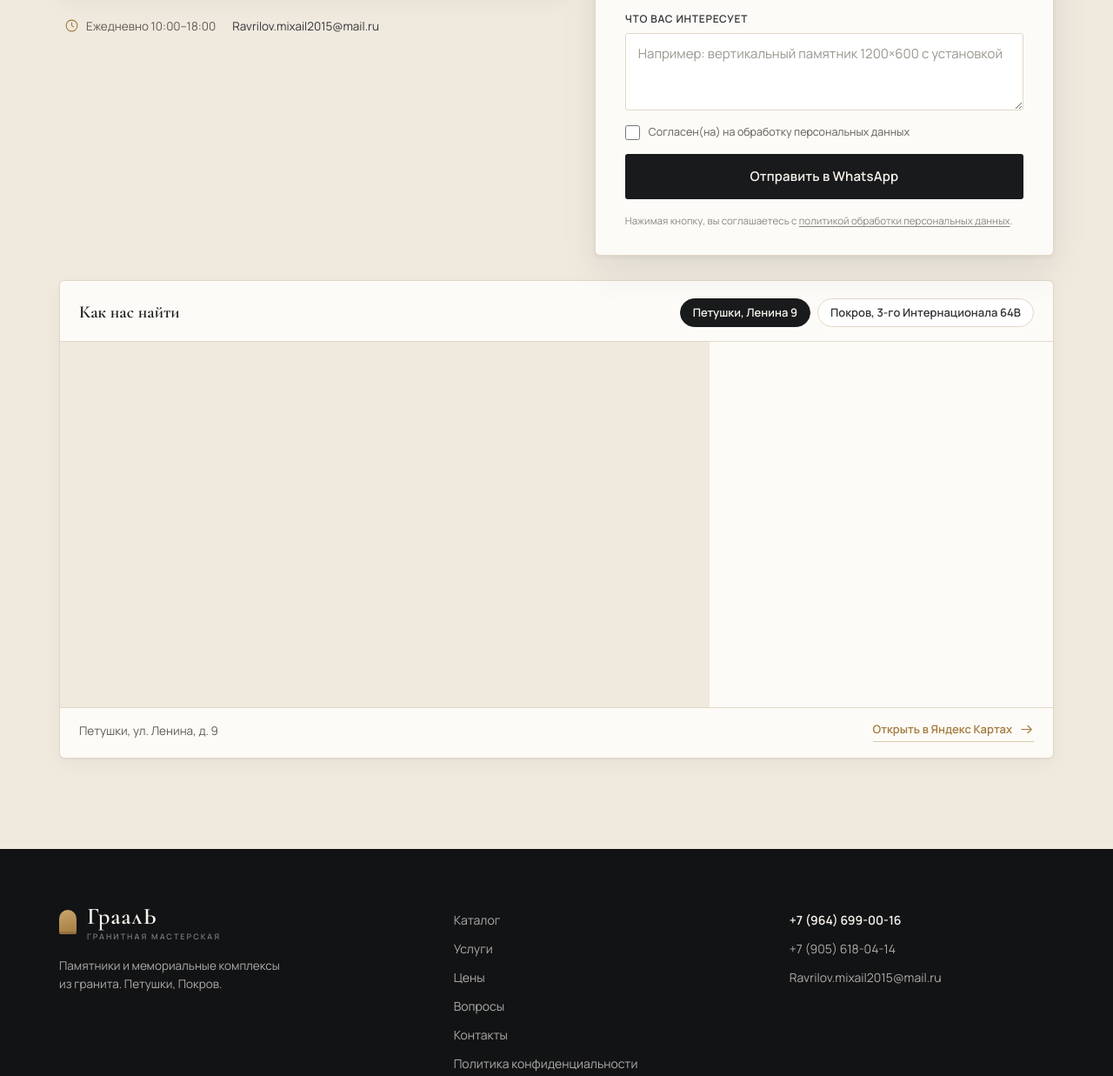
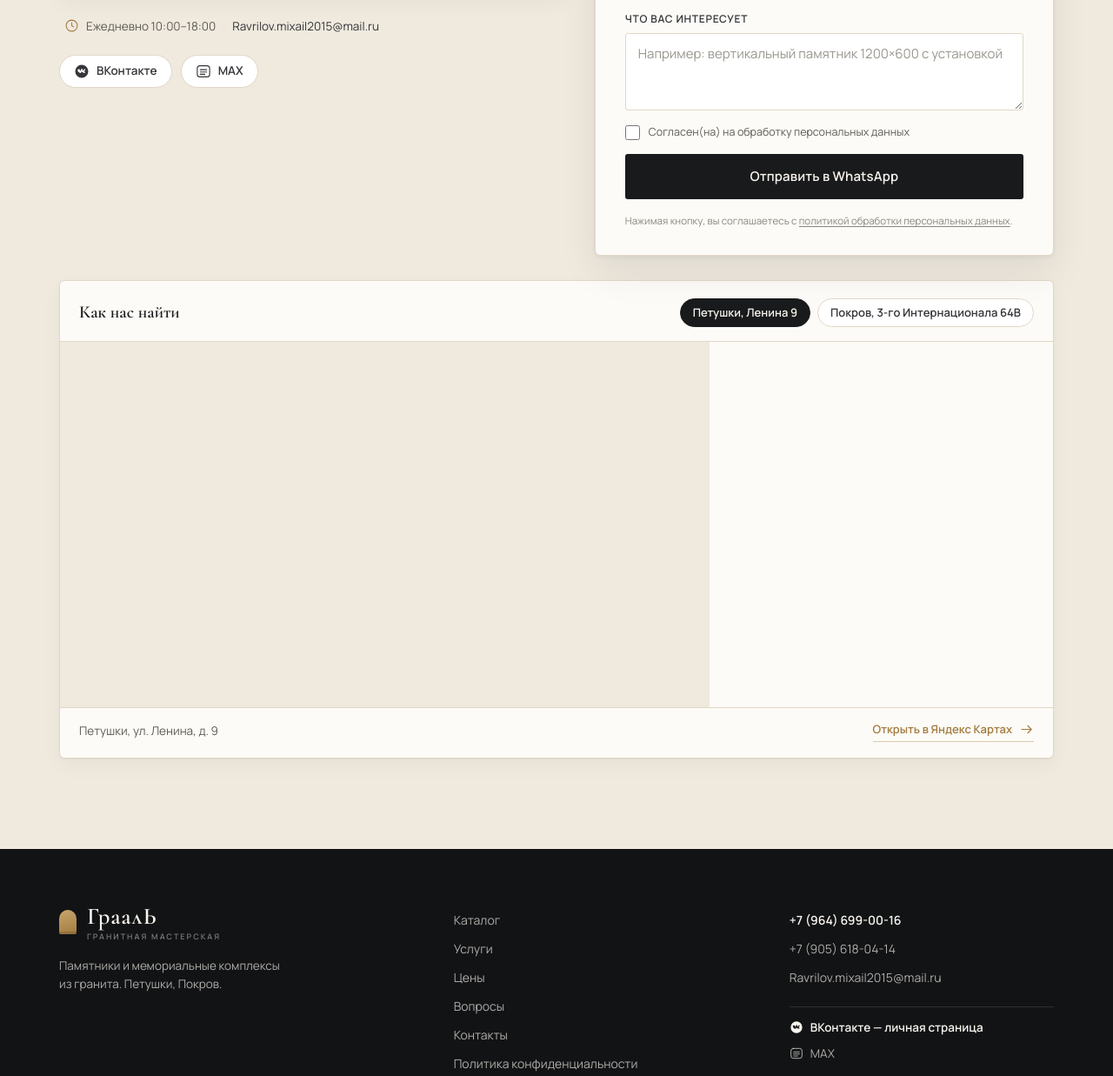
Before and after one commit to S7xawier/telephones, a plain HTML site: page index.html in a window 1280 px wide. Shown: the part 6932-8169 px from the top of the page at 87% size. Drawn offline with Linux system fonts and the light colour scheme.

Commit message:
Add VK and MAX social links
- VK personal page id286378729 as text link (no group)
- MAX messenger max.ru/u/f9LHodD0cOIrZoPDrASCz8ZKdECY8harawKMvM3QFS44eGOiEqUaqM6qY50
- icons i-vk / i-max in sprite, .icon--fill helper
- contact-social pills in contacts + footer-social in footer
- JSON-LD sameAs

Co-authored-by: arena-agent <297053741+arena-agent@users.noreply.github.com>

```diff
--- a/assets/css/style.css
+++ b/assets/css/style.css
@@ -136,6 +136,10 @@ ul, ol { padding: 0; list-style: none; }
   stroke-width: 1.5;
   stroke-linecap: round;
   stroke-linejoin: round;
+}
+.icon--fill {
+  fill: currentColor;
+  stroke: none;
 }
 
 .container {
@@ -983,6 +987,28 @@ h2 {
 .contact-common a { color: var(--ink-soft); }
 .contact-common a:hover { color: var(--bronze); }
 .contact-sep { color: var(--line); }
+.contact-social {
+  display: flex;
+  flex-wrap: wrap;
+  gap: 10px;
+}
+.social-link {
+  display: inline-flex;
+  align-items: center;
+  gap: 8px;
+  padding: 9px 16px;
+  border: 1px solid var(--line);
+  border-radius: 100px;
+  background: #fff;
+  color: var(--ink-soft);
+  font-size: 13.5px;
+  font-weight: 600;
+  line-height: 1;
+  transition: border-color 0.2s, color 0.2s, background-color 0.2s;
+}
+.social-link:hover { border-color: var(--bronze); color: var(--bronze); }
+.social-link .icon { width: 18px; height: 18px; }
+
 
 /* ---------- Карта ---------- */
 .contacts-map {
@@ -1194,6 +1220,21 @@ h2 {
 }
 .footer-nav a:hover,
 .footer-contacts a:hover { color: var(--paper); }
+.footer-social {
+  display: flex;
+  flex-direction: column;
+  gap: 8px;
+  margin-top: 12px;
+  padding-top: 12px;
+  border-top: 1px solid rgba(247, 244, 238, 0.12);
+}
+.footer-social a {
+  display: inline-flex;
+  align-items: center;
+  gap: 8px;
+  font-size: 13.5px;
+}
+.footer-social .icon { width: 16px; height: 16px; }
 .footer-contacts a:first-child { color: var(--paper); font-weight: 600; }
 .footer-bottom {
   display: flex;
--- a/index.html
+++ b/index.html
@@ -33,6 +33,7 @@
         "logo": "favicon.svg",
         "email": "Ravrilov.mixail2015@mail.ru",
         "telephone": ["+7 (964) 699-00-16", "+7 (905) 618-04-14"],
+        "sameAs": ["https://vk.com/id286378729", "https://max.ru/u/f9LHodD0cOIrZoPDrASCz8ZKdECY8harawKMvM3QFS44eGOiEqUaqM6qY50"],
         "address": {
           "@type": "PostalAddress",
           "streetAddress": "ул. Ленина, д. 9",
@@ -155,6 +156,8 @@
     <symbol id="i-menu" viewBox="0 0 24 24"><path d="M4 7h16M4 12h16M4 17h16"/></symbol>
     <symbol id="i-close" viewBox="0 0 24 24"><path d="M6 6l12 12M18 6 6 18"/></symbol>
     <symbol id="i-plus" viewBox="0 0 24 24"><path d="M12 5v14M5 12h14"/></symbol>
+    <symbol id="i-vk" viewBox="0 0 24 24"><path fill="currentColor" d="M12 2a10 10 0 1 0 10 10A10 10 0 0 0 12 2Zm4.2 12.4h-1.5c-.5 0-.7-.4-1.5-1-1-.7-1.5-.8-1.8-.8-.3 0-.4.1-.4.6v.9c0 .4-.2.5-1 .5A5.2 5.2 0 0 1 7.1 13a6.3 6.3 0 0 1-1.4-2.5c-.2-.5-.1-.8.2-1l.4-.4c.2-.2.3-.3.7-.3H8.3c.4 0 .5.2.6.6l.3 1.3c.1.4.3.5.6.3l1-.9c.2-.2.2-.4.2-.6v-.7c0-.3.1-.4.4-.4h1.5c.3 0 .4.1.4.4v1.8c0 .3.1.4.3.4.2 0 .4-.1.8-.5l1.2-1.4c.1-.1.2-.3.4-.3h1.3c.3 0 .4.1.3.4-.1.4-1 1.4-1.3 1.7-.2.3-.4.4-.4.6 0 .2.1.4.5.7l1 1.3c.1.2.1.3 0 .4Z"/></symbol>
+    <symbol id="i-max" viewBox="0 0 24 24"><rect x="2.5" y="3.5" width="19" height="17" rx="4" fill="none" stroke="currentColor" stroke-width="1.5"/><path d="M7 9.5h10M7 13h10M7 16.5h7" stroke="currentColor" stroke-width="1.5" stroke-linecap="round"/></symbol>
   </svg>
 
   <header class="site-header" id="top">
@@ -596,6 +599,17 @@
               <span class="contact-sep" aria-hidden="true">·</span>
               <a href="mailto:Ravrilov.mixail2015@mail.ru">Ravrilov.mixail2015@mail.ru</a>
             </p>
+
+            <div class="contact-social" aria-label="Мессенджеры и соцсети">
+              <a class="social-link" href="https://vk.com/id286378729" target="_blank" rel="noopener">
+                <svg class="icon icon--fill" aria-hidden="true"><use href="#i-vk"/></svg>
+                <span>ВКонтакте</span>
+              </a>
+              <a class="social-link" href="https://max.ru/u/f9LHodD0cOIrZoPDrASCz8ZKdECY8harawKMvM3QFS44eGOiEqUaqM6qY50" target="_blank" rel="noopener">
+                <svg class="icon" aria-hidden="true"><use href="#i-max"/></svg>
+                <span>MAX</span>
+              </a>
+            </div>
           </div>
 
           <div class="request-card" id="request">
@@ -680,6 +694,16 @@
         <a href="tel:+79646990016">+7 (964) 699-00-16</a>
         <a href="tel:+79056180414">+7 (905) 618-04-14</a>
         <a href="mailto:Ravrilov.mixail2015@mail.ru">Ravrilov.mixail2015@mail.ru</a>
+        <div class="footer-social">
+          <a href="https://vk.com/id286378729" target="_blank" rel="noopener">
+            <svg class="icon icon--fill" aria-hidden="true"><use href="#i-vk"/></svg>
+            ВКонтакте — личная страница
+          </a>
+          <a href="https://max.ru/u/f9LHodD0cOIrZoPDrASCz8ZKdECY8harawKMvM3QFS44eGOiEqUaqM6qY50" target="_blank" rel="noopener">
+            <svg class="icon" aria-hidden="true"><use href="#i-max"/></svg>
+            MAX
+          </a>
+        </div>
       </div>
     </div>
     <div class="container footer-bottom">
```
